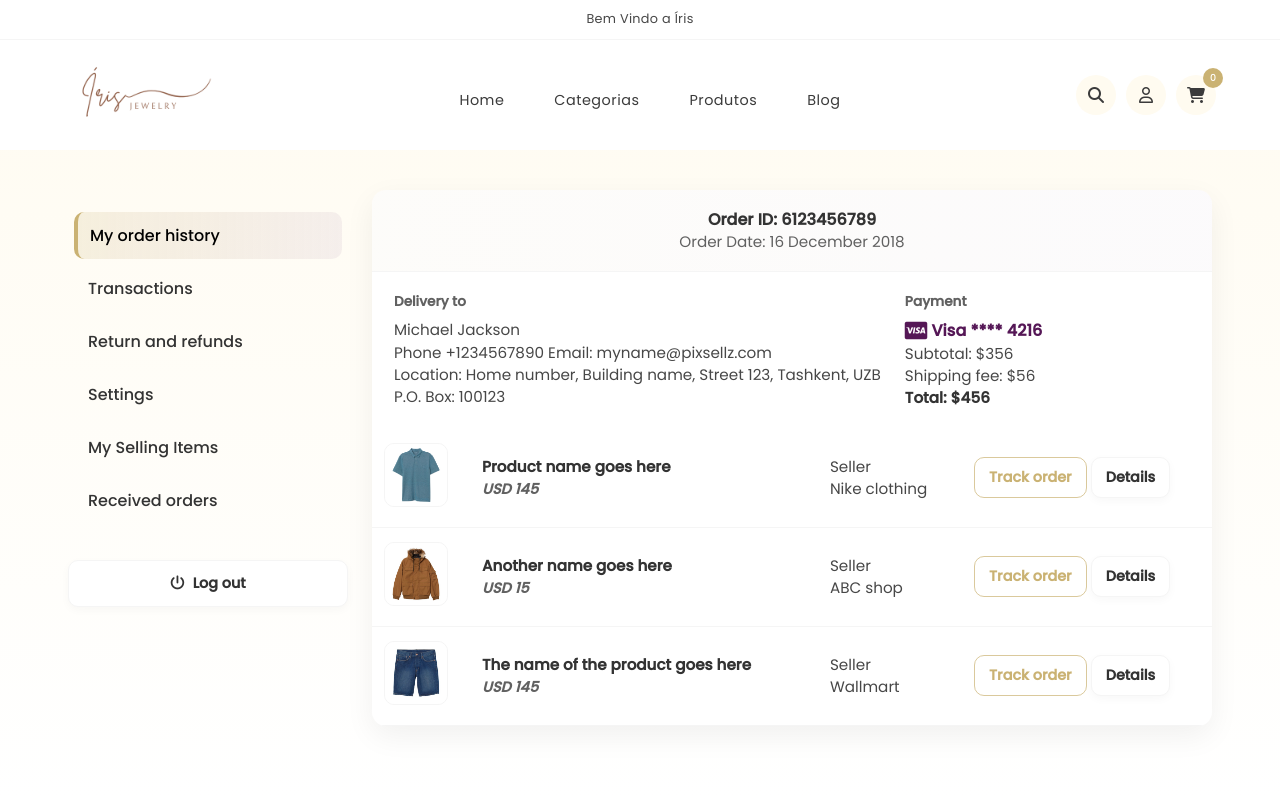
After one commit to krkaynan/site_joalheria, a Django app: page /accounts/ in a window 1280 px wide. The commit adds this page. Run offline with Django 5.2, Linux system fonts and the light colour scheme; the visitor is signed in with stand-in values (Sample User, id 1); data that the repository does not hold is empty.

Commit message:
add conta do usuario

```diff
--- a/accounts/urls.py
+++ b/accounts/urls.py
@@ -5,4 +5,6 @@ urlpatterns = [
     path('register/', views.register, name='register'),
     path('login/', views.login, name='login'),
     path('logout/', views.logout, name='logout'),
+    path('dashboard/', views.dashboard, name='dashboard'),
+    path('', views.dashboard, name='dashboard'),
 ]
--- a/accounts/views.py
+++ b/accounts/views.py
@@ -43,7 +43,7 @@ def login(request):
         if user is not None:
             if user.is_active:
                 auth.login(request, user)
-                return redirect('home')
+                return redirect('dashboard')
             messages.error(request, 'Conta desativada.')
             return redirect('login')
 
@@ -58,3 +58,7 @@ def logout(request):
     auth.logout(request)
     messages.success(request, 'Voce saiu da sua conta.')
     return redirect ('login')
+
+@login_required(login_url = 'login')
+def dashboard(request):
+    return render(request, 'accounts/dashboard.html')
--- /dev/null
+++ b/static/css/dashboard.css
@@ -0,0 +1,242 @@
+:root{
+    --main-color: #cab273;
+    --main-light-color: #fffbf0;
+    --secondary-color: #551756;
+    --branco: #fff;
+    --branco_sec: #f5f5f5;
+    --cinza: #474747;
+    --cinza_sec: #3b3b3b;
+    --cinza_ter: #333333;
+    --cinza_qua: #535353;
+    --cinza_qui: #5a5a5a;
+    --ciza_sex: #616161;
+    --preto: #000;
+    --preto_sec: #1d1d1d;
+    --preto_ter: #272727;
+}
+
+/* Reset / base */
+* { box-sizing: border-box; }
+html,body { height: 100%; }
+body{
+    font-family: "Inter", system-ui, -apple-system, "Segoe UI", Roboto, "Helvetica Neue", Arial;
+    background: linear-gradient(180deg, var(--main-light-color) 0%, #fff 100%);
+    color: var(--cinza);
+    line-height: 1.45;
+    -webkit-font-smoothing:antialiased;
+    -moz-osx-font-smoothing:grayscale;
+    margin: 0;
+    padding: 0;
+}
+
+/* Layout tweaks */
+.section-conten {
+    padding: 40px 0;
+}
+
+/* container fix in case bootstrap container is narrow */
+.container {
+    max-width: 1180px;
+    margin: 0 auto;
+    padding: 0 18px;
+}
+
+/* ===== ADDED / CHANGED: make .row use flex so aside + main sit side-by-side on wider screens ===== */
+.row {
+    display: flex;
+    align-items: flex-start;
+    gap: 24px;
+    /* allow wrapping if absolutely necessary (keeps side-by-side but can wrap) */
+    flex-wrap: nowrap;
+}
+
+/* define sizes for aside (col-md-3) and main (col-md-9) */
+aside.col-md-3 {
+    flex: 0 0 280px; /* largura base do sidebar */
+    max-width: 320px; /* limita máximo para não ficar muito largo em telas muito grandes */
+}
+
+main.col-md-9 {
+    flex: 1 1 0; /* ocupa o espaço restante */
+    min-width: 0; /* evita overflow em elementos internos */
+}
+/* ============================================================================================== */
+
+/* CARD (main content) */
+.card {
+    background: var(--branco);
+    border-radius: 14px;
+    box-shadow: 0 10px 30px rgba(17,17,17,0.06);
+    overflow: hidden;
+    border: none;
+    margin-bottom: 20px;
+}
+
+.card-header {
+    display: flex;
+    justify-content: space-between;
+    align-items: center;
+    padding: 18px 22px;
+    border-bottom: 1px solid var(--branco_sec);
+    background: linear-gradient(90deg, rgba(202,178,115,0.04), rgba(85,23,86,0.02));
+}
+
+.card-header strong { color: var(--cinza_ter); font-weight:600; }
+.card-header span { color: var(--ciza_sex); font-size: 0.95rem; }
+
+/* card body */
+.card-body{ padding: 20px 22px; }
+.card-body h6.text-muted {
+    margin-bottom: 8px;
+    color: var(--cinza_qui);
+    font-weight:600;
+    font-size:0.85rem;
+}
+.card-body p {
+    margin: 0;
+    color: var(--cinza);
+    font-size: 0.95rem;
+}
+
+/* Sidebar */
+aside .list-group {
+    background: transparent;
+    border: none;
+    padding: 6px;
+}
+.list-group-item {
+    border: none;
+    border-radius: 10px;
+    margin: 6px 0;
+    padding: 12px 14px;
+    display: block;
+    color: var(--cinza_ter);
+    background: transparent;
+    transition: all 180ms ease;
+    cursor: pointer;
+    font-weight: 500;
+    box-shadow: none;
+}
+.list-group-item:hover {
+    background: rgba(85,23,86,0.04);
+    transform: translateY(-2px);
+    color: var(--preto_ter);
+}
+.list-group-item.active {
+    background: linear-gradient(90deg, rgba(202,178,115,0.18), rgba(85,23,86,0.06));
+    color: var(--preto);
+    border-left: 4px solid var(--main-color);
+    padding-left: 12px;
+}
+
+/* Buttons */
+/* base button reset */
+.btn {
+    display: inline-flex;
+    align-items: center;
+    justify-content: center;
+    gap: 8px;
+    padding: 9px 14px;
+    border-radius: 10px;
+    font-weight: 600;
+    font-size: 0.9rem;
+    cursor: pointer;
+    transition: all 160ms ease;
+    border: 1px solid transparent;
+    text-decoration: none;
+}
+
+/* outline primary using main-color */
+.btn-outline-primary {
+    color: var(--main-color);
+    border-color: rgba(202,178,115,0.7);
+    background: transparent;
+}
+.btn-outline-primary:hover {
+    background: var(--main-color);
+    color: var(--branco);
+    transform: translateY(-2px);
+}
+
+/* light button */
+.btn-light {
+    background: var(--branco);
+    color: var(--cinza_ter);
+    border: 1px solid var(--branco_sec);
+    box-shadow: 0 3px 10px rgba(17,17,17,0.03);
+}
+.btn-light:hover {
+    transform: translateY(-2px);
+    box-shadow: 0 8px 24px rgba(17,17,17,0.06);
+}
+
+/* full width block */
+.btn-block {
+    width: 100%;
+    padding: 12px 16px;
+}
+
+/* Table */
+.table {
+    width: 100%;
+    border-collapse: collapse;
+    font-size: 0.95rem;
+    margin: 0;
+}
+.table td, .table th {
+    padding: 14px 12px;
+    vertical-align: middle;
+    border-bottom: 1px solid var(--branco_sec);
+}
+.table tr:hover {
+    background: linear-gradient(90deg, rgba(202,178,115,0.03), rgba(85,23,86,0.01));
+}
+.table .title {
+    font-weight:600;
+    color: var(--cinza_ter);
+    margin-bottom:6px;
+}
+.table .price {
+    color: var(--ciza_sex);
+    font-size: 0.9rem;
+}
+
+/* product image */
+.img-xs {
+    width: 64px;
+    height: 64px;
+    object-fit: cover;
+    border-radius: 10px;
+    margin-right: 10px;
+    display: inline-block;
+    border: 1px solid var(--branco_sec);
+}
+
+/* small text helpers */
+.text-muted { color: var(--ciza_sex) !important; font-weight:600; font-size:0.85rem; }
+.text-success { color: var(--secondary-color); font-weight:600; }
+.b { font-weight:700; color: var(--cinza_ter); }
+
+/* small responsive tweaks */
+@media (max-width: 920px) {
+    .card-header { flex-direction: column; align-items: flex-start; gap:8px; }
+    .container { padding: 0 14px; }
+}
+@media (max-width: 768px) {
+    /* mantém empilhado em telas pequenas */
+    .row { display: block; }
+    aside, main { width: 100%; }
+    aside { margin-bottom: 18px; }
+    .img-xs { width: 56px; height:56px; }
+    .table td, .table th { padding: 12px 8px; font-size: 0.92rem; }
+}
+
+/* accessibility focus */
+a:focus, button:focus {
+    outline: 3px solid rgba(202,178,115,0.18);
+    outline-offset: 2px;
+}
+
+/* Tiny finishing touches */
+.title.mb-0 { margin: 0; }
+.table-hover tbody tr { transition: background 140ms ease; }
--- /dev/null
+++ b/templates/accounts/dashboard.html
@@ -0,0 +1,102 @@
+{% extends 'base.html' %}
+{% load static %}
+{% block content %}
+
+<link href="{% static 'css/dashboard.css' %}" rel="stylesheet">
+
+<section class="section-conten padding-y bg">
+
+<div class="container">
+	<div class="row">
+	<aside class="col-md-3">
+		<ul class="list-group">
+			<a class="list-group-item active" href="#"> My order history </a>
+			<a class="list-group-item" href="#"> Transactions </a>
+			<a class="list-group-item" href="#"> Return and refunds </a>
+			<a class="list-group-item" href="#">Settings </a>
+			<a class="list-group-item" href="#"> My Selling Items </a>
+			<a class="list-group-item" href="#"> Received orders </a>
+		</ul>
+		<br>
+
+		<a
+            class="btn btn-light btn-block"
+            href="{% url 'logout' %}">
+            <i class="fa fa-power-off"></i>
+            <span class="text">Log out</span>
+        </a>
+
+	</aside>
+	<main class="col-md-9">
+		<article class="card">
+		<header class="card-header">
+			<strong class="d-inline-block mr-3">Order ID: 6123456789</strong>
+			<span>Order Date: 16 December 2018</span>
+		</header>
+		<div class="card-body">
+			<div class="row">
+				<div class="col-md-8">
+					<h6 class="text-muted">Delivery to</h6>
+					<p>Michael Jackson <br>
+					Phone +1234567890 Email: myname@pixsellz.com <br>
+			    	Location: Home number, Building name, Street 123,  Tashkent, UZB <br>
+			    	P.O. Box: 100123
+			 		</p>
+				</div>
+				<div class="col-md-4">
+					<h6 class="text-muted">Payment</h6>
+					<span class="text-success">
+						<i class="fab fa-lg fa-cc-visa"></i>
+					    Visa  **** 4216
+					</span>
+					<p>Subtotal: $356 <br>
+					 Shipping fee:  $56 <br>
+					 <span class="b">Total:  $456 </span>
+					</p>
+				</div>
+			</div>
+		</div>
+		<div class="table-responsive">
+		<table class="table table-hover">
+			<tr>
+				<td width="65">
+					<img src="../images/items/1.jpg" class="img-xs border">
+				</td>
+				<td>
+					<p class="title mb-0">Product name goes here </p>
+					<var class="price text-muted">USD 145</var>
+				</td>
+				<td> Seller <br> Nike clothing </td>
+				<td width="250"> <a href="#" class="btn btn-outline-primary">Track order</a> <a href="#" class="btn btn-light"> Details </a> </td>
+			</tr>
+			<tr>
+				<td>
+					<img src="../images/items/2.jpg" class="img-xs border">
+				</td>
+				<td>
+					<p class="title mb-0">Another name goes here </p>
+					<var class="price text-muted">USD 15</var>
+				</td>
+				<td> Seller <br> ABC shop </td>
+				<td> <a href="#" class="btn btn-outline-primary">Track order</a> <a href="#" class="btn btn-light"> Details </a> </td>
+			</tr>
+			<tr>
+				<td>
+					<img src="../images/items/3.jpg" class="img-xs border">
+				</td>
+				<td>
+					<p class="title mb-0">The name of the product  goes here </p>
+					<var class="price text-muted">USD 145</var>
+				</td>
+				<td> Seller <br> Wallmart </td>
+				<td> <a href="#" class="btn btn-outline-primary">Track order</a> <a href="#" class="btn btn-light"> Details </a> </td>
+			</tr>
+		</table>
+		</div>
+		</article>
+	</main>
+</div>
+</div>
+</section>
+
+{% endblock %}
--- a/templates/includes/navbar.html
+++ b/templates/includes/navbar.html
@@ -41,7 +41,7 @@
 
       <!-- Se estiver logado-->
       {% else %}
-      <a href="{% url 'logout' %}" class="nav-user">
+      <a href="{% url 'dashboard' %}" class="nav-user">
         <i class="fa-regular fa-user"></i>
       </a>
       {% endif %}
```
